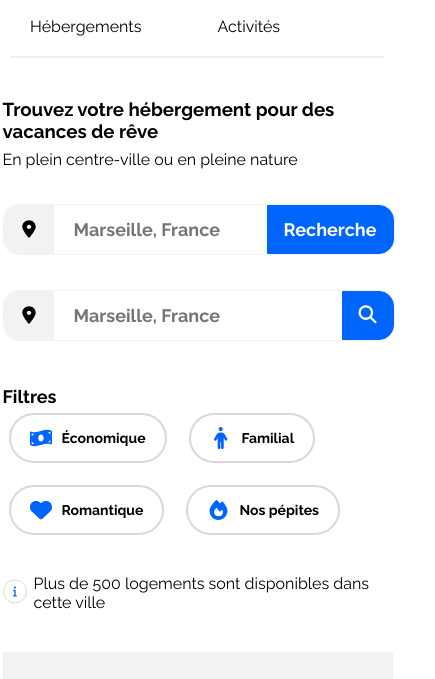
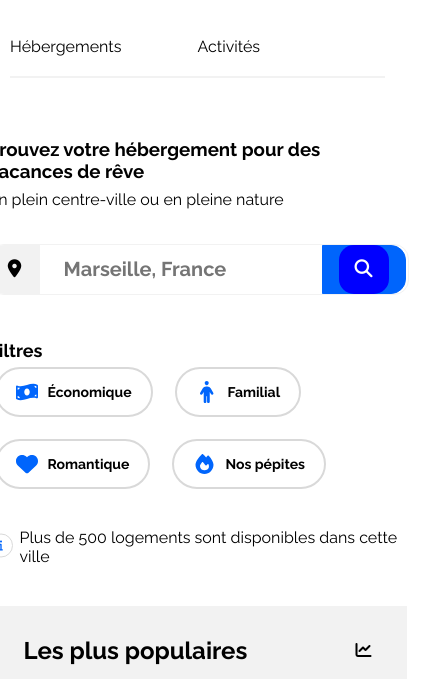
Before and after one commit to dagarbolino/booki, a plain HTML site: page index.html in a window 390 px wide. Shown: the part 102-781 px from the top of the page, 435 px wide, since content can reach past the window. Drawn offline with Linux system fonts and the light colour scheme.

Commit message:
commit search-bar en cours

```diff
--- a/css/style.css
+++ b/css/style.css
@@ -99,12 +99,14 @@ header {
 .nav-bar {
   display: flex;
   padding: 0px 50px;
+  gap: 20px;
 }
 
 .nav-bar a {
   padding-left: 20px;
-  padding: 20px 20px;
+  padding: 20px 0px;
   border-top: 2px solid var(--main-bg-color);
+
 }
 
 .nav-bar a:hover {
@@ -150,10 +152,18 @@ header {
   outline: none;
 }
 
-.search-bar img {
-  width: 50px;
-  height: 49px;
-  flex-shrink: 0;
+.search-bar i {
+display: flex;
+width: 50px;
+height: 49px;
+justify-content: center;
+align-items: center;
+gap: 10px;
+border-radius: 15px 0px 0px 15px;
+background: var(--main-bg-color);
+color: var(--main-bg-color-black);
+font-size: 18px;
+font-weight: 700;
 }
 
 .button-search {
@@ -174,6 +184,10 @@ header {
 .button-search:hover {
   cursor: pointer;
   color: var(--main-bg-color-black);
+}
+
+.button-search i {
+  display: none;
 }
 
 /*Fin partie recherche*/
@@ -221,7 +235,7 @@ header {
   padding: 6px;
 }
 
-button {
+.bouton-filtre {
   display: flex;
   height: 50px;
   padding: 4px 19px;
@@ -232,7 +246,7 @@ button {
   margin-left: 10px;
 }
 
-button img a {
+.bouton-filtre img a {
   display: flex;
   width: 100%;
   height: 50px;
@@ -244,12 +258,12 @@ button img a {
   margin-left: 10px;
 }
 
-button:hover {
+.bouton-filtre:hover {
   background: var(--main-bg-color-white);
   cursor: pointer;
 }
 
-button {
+.bouton-filtre {
   display: flex;
   width: 100%;
   height: 50px;
@@ -717,9 +731,16 @@ a {
       display: flex;
       flex-direction: row;
       width: 100%;
+
+    }
+    .nav-bar {
+      gap: 0px;
+      padding: 20px 20px;
+
     }
 
     .nav-bar a {
+
       border-top: 0px solid;/*supprime ma bordure du haut*/
       border-bottom: 2px solid var(--main-bg-color);
     }
@@ -729,22 +750,43 @@ a {
       border-bottom: 2px solid;
     }
 
+
     /**********   info-search     *********/
-    .info-search {
+    .search-bar{
       display: flex;
-      width: 95%;
+      width: 100%;
     }
 
-    .search-bar {
-      width: 100%;
-      gap: 20px;
+    .button-search span {
+      display: none;
     }
 
-    .search {
-      width: 100%;
-      font-size: 18px;
-      font-style: normal;
-      font-weight: 700;
+
+    .button-search i{
+      width: 50px;
+      background: blue;
+      color: white;
+      border-radius: 15px 15px 15px 15px;
+
+    }
+
+    .button-search i {
+      width: 50px;
+      display: flex;
+
+
+
+      color: white;
+      border-radius: 15px 15px 15px 15px;
+    }
+
+    .button-search i:hover {
+      display: flex;
+
+
+      background: gold;
+      color: black;
+
     }
 
 
@@ -766,13 +808,13 @@ a {
       margin-inline-start: 0px;
     }
 
-    button {
+    .bouton-filtre {
       background: var(--main-bg-color-white);
       font-size: 14px;
       font-weight: 700;
     }
 
-    button:hover {
+    .bouton-filtre:hover {
       background: var(--filter-bg-color);
     }
 
--- a/index.html
+++ b/index.html
@@ -37,25 +37,15 @@
             </div>
 
             <form class="search-bar">
-                <img src="./images/assets/mapicon.svg" alt="icon for bar search">
+                <i class="fa-solid fa-location-dot"></i>
                 <input class="search" type="text" placeholder="Marseille, France">
 
                 <button class="button-search" type="submit">
                     <span>Recherche</span>
+                    <i class="fa-solid fa-magnifying-glass"></i>
+
                 </button>
             </form>
-
-
-            <form class="search-bar">
-                <img src="./images/assets/mapicon.svg" alt="icon for bar search">
-                <input class="search" type="text" placeholder="Marseille, France">
-
-                <button class="button-search" type="submit">
-                    <i class="fa-solid fa-magnifying-glass"></i>
-                </button>
-            </form>
-
-
 
             <div class="filtre-bar">
                 <p>Filtres</p>
@@ -63,14 +53,14 @@
                 <div class="bttn-bar1">
 
                     <form action="#" method="get">
-                        <button>
+                        <button class="bouton-filtre">
                             <img src="./images/assets/Icon-eco.svg" alt="boutton filtre Économique">
                             Économique
                         </button>
                     </form>
 
                     <form action="#" method="get">
-                        <button>
+                        <button class="bouton-filtre">
                             <img src="./images/assets/Icon-familial.svg" alt="boutton filtre Familiale">
                             Familial
                         </button>
@@ -80,14 +70,14 @@
 
                 <div class="bttn-bar2">
                     <form action="#" method="get">
-                        <button>
+                        <button class="bouton-filtre">
                             <img src="./images/assets/Icon-romantique.svg" alt="boutton filtre Romantique">
                             Romantique
                         </button>
                     </form>
 
                     <form action="#" method="get">
-                        <button>
+                        <button class="bouton-filtre">
                             <img src="./images/assets/Icon-fire.svg" alt="boutton filtre nos pépites">
                             Nos pépites
                         </button>
```
